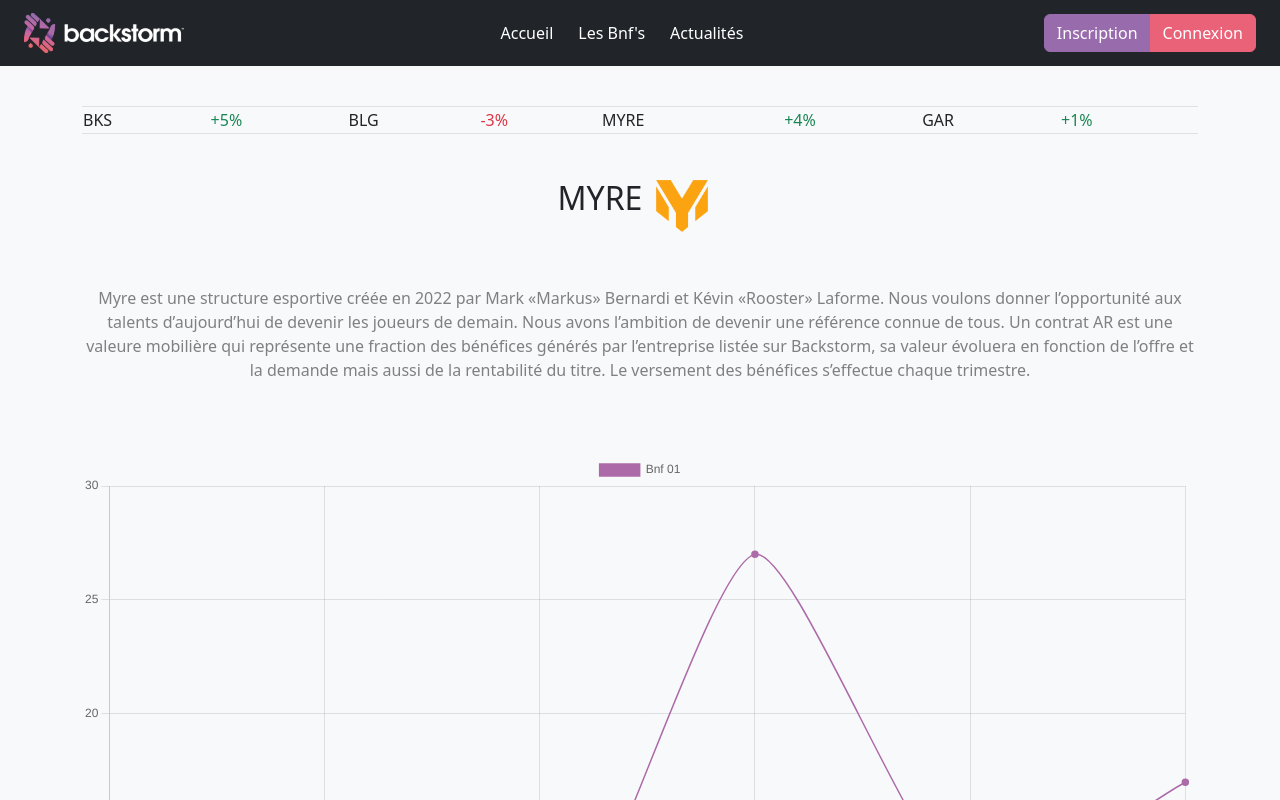
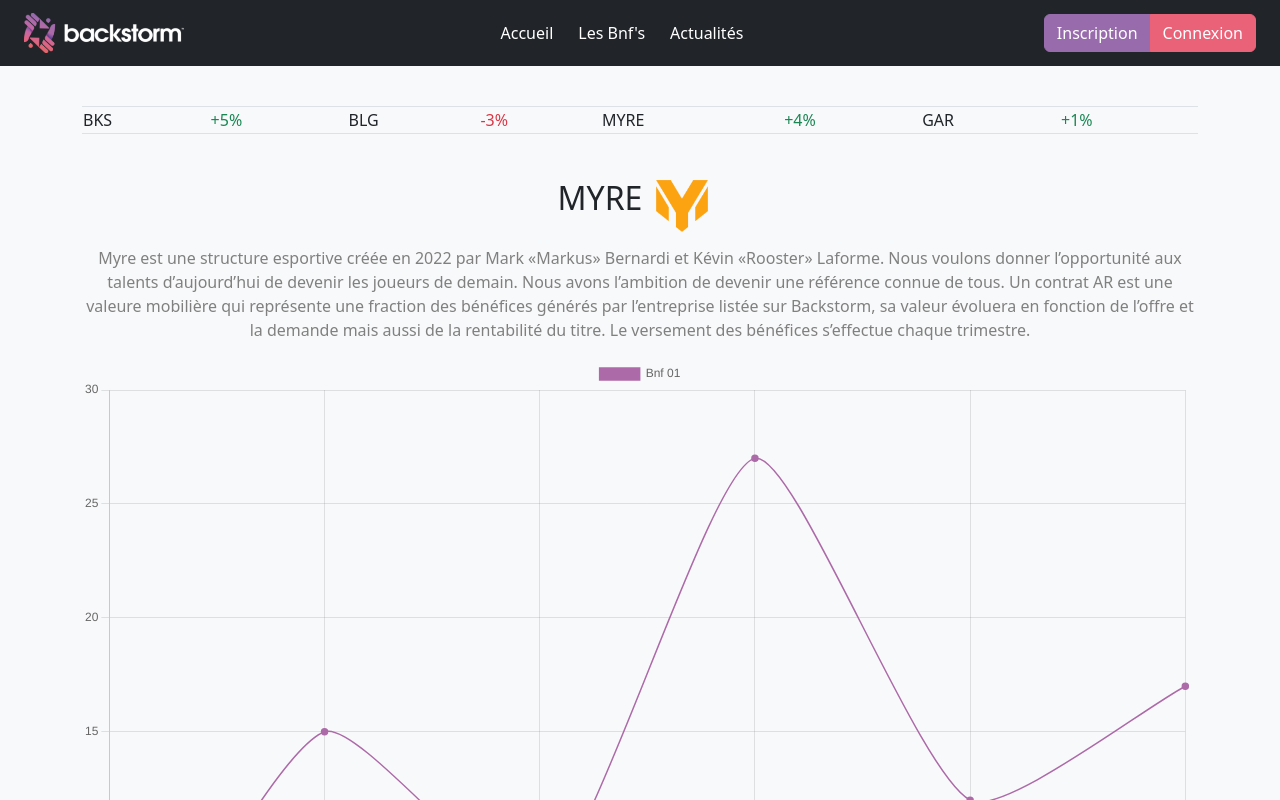
Before and after one commit to Tarcer/bksbeta, a React (Create React App) app: page /Myre in a window 1280 px wide. Shown: the top 800 px of the page. Built offline with nearby package versions, Linux system fonts and the light colour scheme; no server answers.

Commit message:
deploy 9

```diff
--- a/src/pages/Myre.js
+++ b/src/pages/Myre.js
@@ -72,11 +72,11 @@
         </h2>
         <img src={Mry} width="80" height="80" className="d-inline-block align-top" alt="" />
       </div>
-      <div className="container pt-4 my-3">
+      <div className="container pt-0 my-0">
       <p class="font-weight-light text-center" className="textcolor text-center">Myre est une structure esportive créée en 2022 par Mark «Markus» Bernardi et Kévin «Rooster» Laforme. Nous voulons donner l’opportunité aux talents d’aujourd’hui de devenir les joueurs de demain. Nous avons l’ambition de devenir une référence connue de tous. Un contrat AR est une valeure mobilière qui représente une fraction des bénéfices générés par l’entreprise listée sur Backstorm, sa valeur évoluera en fonction de l’offre et la demande mais aussi de la rentabilité du titre. Le versement des bénéfices s’effectue chaque trimestre.
       </p>
       </div>
-      <div className="container pt-4 my-3 align-items-center mb-4">
+      <div className="container pt-0 my-0 align-items-center mb-4">
         <div className="d-flex flex-column text-light">
           <canvas id="myChart" width="450" height="300"></canvas>
         </div>
```
